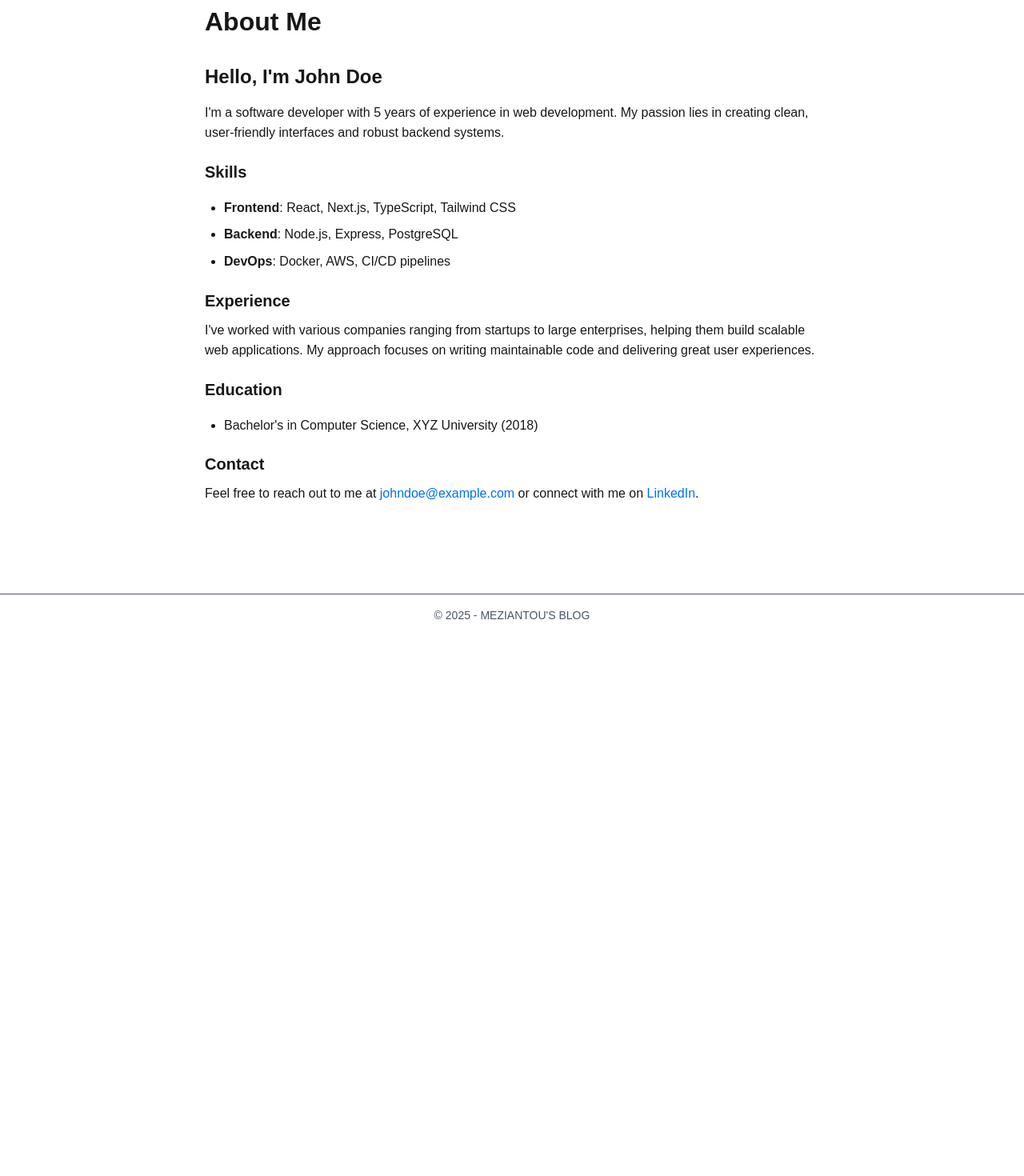
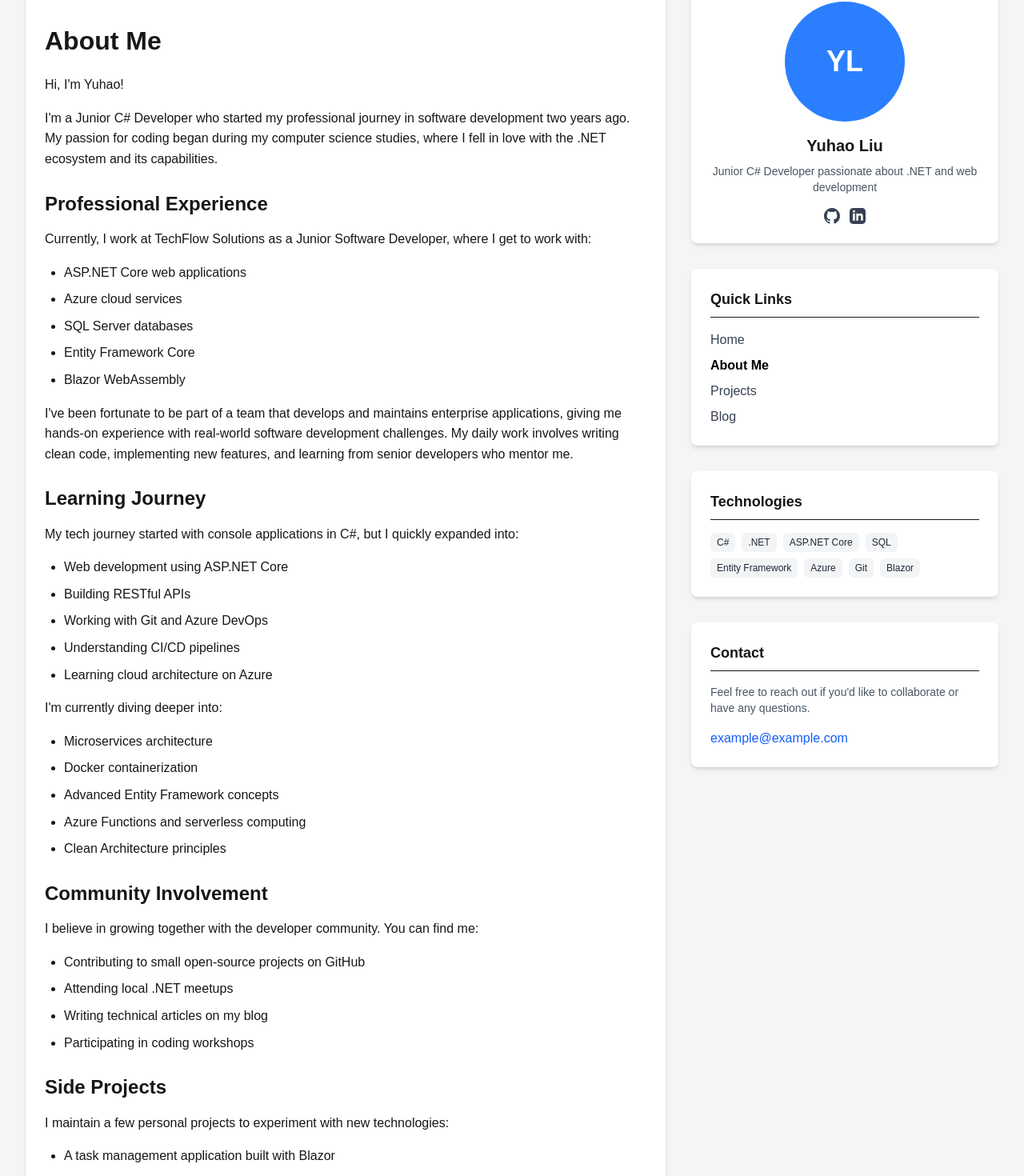
Before and after one commit to ALLENYL30/BlogWeb, a Next.js app: page /about in a window 1280 px wide. Shown: the part 238-1708 px from the top of the page at 80% size. Before the commit the page ends 1033 px from the top, so only its background shows below. Built offline with nearby package versions, Linux system fonts and the light colour scheme.

Commit message:
update: add sider bar part on project and aboutme

```diff
--- a/content/about/about-me.md
+++ b/content/about/about-me.md
@@ -1,23 +1,71 @@
 # About Me
 
-## Hello, I'm John Doe
+Hi, I'm Yuhao!
 
-I'm a software developer with 5 years of experience in web development. My passion lies in creating clean, user-friendly interfaces and robust backend systems.
+I'm a Junior C# Developer who started my professional journey in software development two years ago. My passion for coding began during my computer science studies, where I fell in love with the .NET ecosystem and its capabilities.
 
-### Skills
+## Professional Experience
 
-- **Frontend**: React, Next.js, TypeScript, Tailwind CSS
-- **Backend**: Node.js, Express, PostgreSQL
-- **DevOps**: Docker, AWS, CI/CD pipelines
+Currently, I work at TechFlow Solutions as a Junior Software Developer, where I get to work with:
 
-### Experience
+- ASP.NET Core web applications
+- Azure cloud services
+- SQL Server databases
+- Entity Framework Core
+- Blazor WebAssembly
 
-I've worked with various companies ranging from startups to large enterprises, helping them build scalable web applications. My approach focuses on writing maintainable code and delivering great user experiences.
+I've been fortunate to be part of a team that develops and maintains enterprise applications, giving me hands-on experience with real-world software development challenges. My daily work involves writing clean code, implementing new features, and learning from senior developers who mentor me.
 
-### Education
+## Learning Journey
 
-- Bachelor's in Computer Science, XYZ University (2018)
+My tech journey started with console applications in C#, but I quickly expanded into:
 
-### Contact
+- Web development using ASP.NET Core
+- Building RESTful APIs
+- Working with Git and Azure DevOps
+- Understanding CI/CD pipelines
+- Learning cloud architecture on Azure
 
-Feel free to reach out to me at [johndoe@example.com](mailto:johndoe@example.com) or connect with me on [LinkedIn](https://linkedin.com/in/johndoe).
+I'm currently diving deeper into:
+
+- Microservices architecture
+- Docker containerization
+- Advanced Entity Framework concepts
+- Azure Functions and serverless computing
+- Clean Architecture principles
+
+## Community Involvement
+
+I believe in growing together with the developer community. You can find me:
+
+- Contributing to small open-source projects on GitHub
+- Attending local .NET meetups
+- Writing technical articles on my blog
+- Participating in coding workshops
+
+## Side Projects
+
+I maintain a few personal projects to experiment with new technologies:
+
+- A task management application built with Blazor
+- A weather notification service using Azure Functions
+- Various GitHub repositories where I practice new concepts
+
+## Goals
+
+As a junior developer, I'm focused on:
+
+- Strengthening my foundation in C# and .NET
+- Learning cloud-native development practices
+- Understanding enterprise software architecture
+- Contributing more to open-source projects
+- Eventually becoming a full-stack .NET developer
+
+## Let's Connect!
+
+I'm always eager to learn and connect with fellow developers. You can find me on:
+
+- GitHub: [ALLENYL30](https://github.com/ALLENYL30)
+- LinkedIn: [Yuhao Liu](https://www.linkedin.com/in/zzyliu74/)
+
+Feel free to reach out if you want to collaborate on projects or just chat about technology!
--- a/content/projects/projects.md
+++ b/content/projects/projects.md
@@ -4,7 +4,7 @@ Here's a collection of projects I've worked on.
 
 ## Project 1: E-commerce Platform
 
-![E-commerce Platform](/images/project1.jpg)
+<div style="width:100%;height:250px;background:#3498db;display:flex;align-items:center;justify-content:center;color:white;font-weight:bold;font-size:24px;margin:1.5rem 0;border-radius:8px;">E-commerce Platform</div>
 
 A full-stack e-commerce solution built with Next.js, Node.js, and MongoDB.
 
@@ -24,7 +24,7 @@ A full-stack e-commerce solution built with Next.js, Node.js, and MongoDB.
 
 ## Project 2: Weather App
 
-![Weather App](/images/project2.jpg)
+<div style="width:100%;height:250px;background:#e74c3c;display:flex;align-items:center;justify-content:center;color:white;font-weight:bold;font-size:24px;margin:1.5rem 0;border-radius:8px;">Weather App</div>
 
 A responsive weather application that displays current conditions and forecasts.
 
@@ -44,7 +44,7 @@ A responsive weather application that displays current conditions and forecasts.
 
 ## Project 3: Task Management System
 
-![Task Manager](/images/project3.jpg)
+<div style="width:100%;height:250px;background:#2ecc71;display:flex;align-items:center;justify-content:center;color:white;font-weight:bold;font-size:24px;margin:1.5rem 0;border-radius:8px;">Task Management System</div>
 
 A collaborative task management system for teams.
 
--- a/src/app/about/page.tsx
+++ b/src/app/about/page.tsx
@@ -1,5 +1,6 @@
 import { readMarkdownFile } from "@/lib/markdown";
 import MarkdownRenderer from "@/components/MarkdownRenderer";
+import Sidebar from "@/components/Sidebar";
 import type { Metadata } from "next";
 
 export const metadata: Metadata = {
@@ -13,8 +14,18 @@ export default async function AboutPage() {
 
   return (
     <div className="container mx-auto px-4 py-8">
-      <div className="max-w-3xl mx-auto">
-        <MarkdownRenderer content={content} />
+      <div className="grid grid-cols-1 lg:grid-cols-3 gap-8">
+        {/* Main content */}
+        <div className="lg:col-span-2">
+          <div className="bg-white p-6 rounded-lg shadow-md">
+            <MarkdownRenderer content={content} />
+          </div>
+        </div>
+
+        {/* Sidebar */}
+        <aside>
+          <Sidebar type="about" />
+        </aside>
       </div>
     </div>
   );
--- a/src/app/globals.css
+++ b/src/app/globals.css
@@ -23,6 +23,7 @@ body {
   background: var(--background);
   color: var(--foreground);
   font-family: Arial, Helvetica, sans-serif;
+  background-color: #f5f5f5;
 }
 
 /* Post summary styling */
@@ -107,3 +108,16 @@ body {
   border-top: 1px solid #eaeaea;
   margin: 2rem 0;
 }
+
+/* Project specific styles */
+.projects-content img {
+  max-width: 100%;
+  height: auto;
+  border-radius: 0.5rem;
+  box-shadow: 0 4px 6px rgba(0, 0, 0, 0.1);
+  transition: transform 0.3s ease;
+}
+
+.projects-content img:hover {
+  transform: scale(1.02);
+}
--- a/src/app/projects/page.tsx
+++ b/src/app/projects/page.tsx
@@ -1,5 +1,6 @@
 import { readMarkdownFile } from "@/lib/markdown";
 import MarkdownRenderer from "@/components/MarkdownRenderer";
+import Sidebar from "@/components/Sidebar";
 import type { Metadata } from "next";
 
 export const metadata: Metadata = {
@@ -13,8 +14,18 @@ export default async function ProjectsPage() {
 
   return (
     <div className="container mx-auto px-4 py-8">
-      <div className="max-w-4xl mx-auto">
-        <MarkdownRenderer content={content} className="projects-content" />
+      <div className="grid grid-cols-1 lg:grid-cols-3 gap-8">
+        {/* Main content */}
+        <div className="lg:col-span-2">
+          <div className="bg-white p-6 rounded-lg shadow-md">
+            <MarkdownRenderer content={content} className="projects-content" />
+          </div>
+        </div>
+
+        {/* Sidebar */}
+        <aside>
+          <Sidebar type="projects" />
+        </aside>
       </div>
     </div>
   );
--- /dev/null
+++ b/src/components/Sidebar.tsx
@@ -0,0 +1,149 @@
+import Link from "next/link";
+
+type SidebarProps = {
+  type: "about" | "projects";
+};
+
+const Sidebar = ({ type }: SidebarProps) => {
+  return (
+    <div className="space-y-8">
+      {/* Profile Section */}
+      <div className="bg-white p-6 rounded-lg shadow-md">
+        <div className="flex flex-col items-center">
+          {/* Avatar with initials instead of image */}
+          <div className="w-[150px] h-[150px] rounded-full bg-blue-500 flex items-center justify-center text-white text-4xl font-bold mb-4">
+            YL
+          </div>
+          <h2 className="text-xl font-bold mb-2">Yuhao Liu</h2>
+          <p className="text-gray-600 text-sm text-center mb-4">
+            Junior C# Developer passionate about .NET and web development
+          </p>
+          <div className="flex space-x-3">
+            <a
+              href="https://github.com/ALLENYL30"
+              target="_blank"
+              rel="noopener noreferrer"
+              className="text-gray-700 hover:text-black"
+            >
+              <svg
+                xmlns="http://www.w3.org/2000/svg"
+                width="20"
+                height="20"
+                viewBox="0 0 24 24"
+                fill="currentColor"
+              >
+                <path d="M12 0c-6.626 0-12 5.373-12 12 0 5.302 3.438 9.8 8.207 11.387.599.111.793-.261.793-.577v-2.234c-3.338.726-4.033-1.416-4.033-1.416-.546-1.387-1.333-1.756-1.333-1.756-1.089-.745.083-.729.083-.729 1.205.084 1.839 1.237 1.839 1.237 1.07 1.834 2.807 1.304 3.492.997.107-.775.418-1.305.762-1.604-2.665-.305-5.467-1.334-5.467-5.931 0-1.311.469-2.381 1.236-3.221-.124-.303-.535-1.524.117-3.176 0 0 1.008-.322 3.301 1.23.957-.266 1.983-.399 3.003-.404 1.02.005 2.047.138 3.006.404 2.291-1.552 3.297-1.23 3.297-1.23.653 1.653.242 2.874.118 3.176.77.84 1.235 1.911 1.235 3.221 0 4.609-2.807 5.624-5.479 5.921.43.372.823 1.102.823 2.222v3.293c0 .319.192.694.801.576 4.765-1.589 8.199-6.086 8.199-11.386 0-6.627-5.373-12-12-12z" />
+              </svg>
+            </a>
+            <a
+              href="https://www.linkedin.com/in/zzyliu74/"
+              target="_blank"
+              rel="noopener noreferrer"
+              className="text-gray-700 hover:text-black"
+            >
+              <svg
+                xmlns="http://www.w3.org/2000/svg"
+                width="20"
+                height="20"
+                viewBox="0 0 24 24"
+                fill="currentColor"
+              >
+                <path d="M19 0h-14c-2.761 0-5 2.239-5 5v14c0 2.761 2.239 5 5 5h14c2.762 0 5-2.239 5-5v-14c0-2.761-2.238-5-5-5zm-11 19h-3v-11h3v11zm-1.5-12.268c-.966 0-1.75-.79-1.75-1.764s.784-1.764 1.75-1.764 1.75.79 1.75 1.764-.783 1.764-1.75 1.764zm13.5 12.268h-3v-5.604c0-3.368-4-3.113-4 0v5.604h-3v-11h3v1.765c1.396-2.586 7-2.777 7 2.476v6.759z" />
+              </svg>
+            </a>
+          </div>
+        </div>
+      </div>
+
+      {/* Quick Links Section */}
+      <div className="bg-white p-6 rounded-lg shadow-md">
+        <h3 className="text-lg font-semibold mb-4 border-b pb-2">
+          Quick Links
+        </h3>
+        <ul className="space-y-2">
+          <li>
+            <Link
+              href="/"
+              className="text-gray-700 hover:text-black hover:underline"
+            >
+              Home
+            </Link>
+          </li>
+          <li>
+            <Link
+              href="/about"
+              className={`${
+                type === "about" ? "font-semibold text-black" : "text-gray-700"
+              } hover:text-black hover:underline`}
+            >
+              About Me
+            </Link>
+          </li>
+          <li>
+            <Link
+              href="/projects"
+              className={`${
+                type === "projects"
+                  ? "font-semibold text-black"
+                  : "text-gray-700"
+              } hover:text-black hover:underline`}
+            >
+              Projects
+            </Link>
+          </li>
+          <li>
+            <Link
+              href="/blog"
+              className="text-gray-700 hover:text-black hover:underline"
+            >
+              Blog
+            </Link>
+          </li>
+        </ul>
+      </div>
+
+      {/* Technologies Section */}
+      <div className="bg-white p-6 rounded-lg shadow-md">
+        <h3 className="text-lg font-semibold mb-4 border-b pb-2">
+          Technologies
+        </h3>
+        <div className="flex flex-wrap gap-2">
+          {[
+            "C#",
+            ".NET",
+            "ASP.NET Core",
+            "SQL",
+            "Entity Framework",
+            "Azure",
+            "Git",
+            "Blazor",
+          ].map((tech) => (
+            <span
+              key={tech}
+              className="bg-gray-100 text-gray-800 px-2 py-1 text-xs rounded-md"
+            >
+              {tech}
+            </span>
+          ))}
+        </div>
+      </div>
+
+      {/* Contact Section */}
+      <div className="bg-white p-6 rounded-lg shadow-md">
+        <h3 className="text-lg font-semibold mb-4 border-b pb-2">Contact</h3>
+        <p className="text-sm text-gray-600 mb-2">
+          Feel free to reach out if you&apos;d like to collaborate or have any
+          questions.
+        </p>
+        <a
+          href="mailto:example@example.com"
+          className="text-blue-600 hover:underline inline-block mt-2"
+        >
+          example@example.com
+        </a>
+      </div>
+    </div>
+  );
+};
+
+export default Sidebar;
```
Also changed, not shown: public/images/profile.jpg (added).
